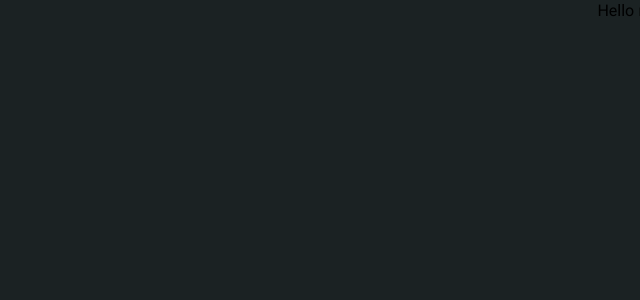
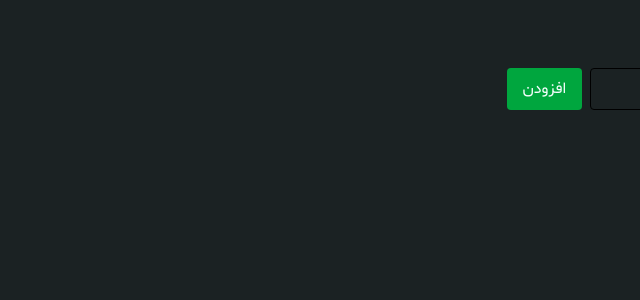
Before and after one commit to amirrrreza1/FastFood-BurgerMaker, a Next.js app: page /admin in a window 1280 px wide. Shown: the top 300 px of the page, without its empty margins (640-1280 px from the left). Built offline with nearby package versions, Linux system fonts and the light colour scheme; a web font is replaced by a local one.

Commit message:
feat: implement menu management features with CRUD operations and sidebar navigation

```diff
--- a/package.json
+++ b/package.json
@@ -20,7 +20,8 @@
     "react-dom": "^19.0.0",
     "react-toastify": "^11.0.5",
     "resend": "^4.5.1",
-    "sweetalert2": "^11.21.0"
+    "sweetalert2": "^11.21.0",
+    "zod": "^3.25.7"
   },
   "devDependencies": {
     "@tailwindcss/postcss": "^4",
--- a/src/Components/Menu/Menu.tsx
+++ b/src/Components/Menu/Menu.tsx
@@ -1,6 +1,6 @@
 "use client";
 
-import { useState } from "react";
+import { useRef, useState } from "react";
 import { menu, MenuItem } from "@/Lib/menu";
 import MenuItemCard from "../MenuItemcard/MenuItemCard";
 
@@ -10,17 +10,16 @@ const categories: MenuItem["category"][] = [
   "سوخاری",
   "پیش‌غذا",
   "نوشیدنی",
+  "همه",
 ];
 
 export default function Menu() {
+  const categoryRefs = useRef<Record<string, HTMLElement>>({});
   const [activeCategory, setActiveCategory] = useState<
     MenuItem["category"] | "همه"
   >("همه");
 
-  const filteredMenu =
-    activeCategory === "همه"
-      ? menu
-      : menu.filter((item) => item.category === activeCategory);
+  const filteredMenu = menu;
 
   return (
     <div className="flex flex-col lg:flex-row gap-6">
@@ -30,14 +29,33 @@ export default function Menu() {
         </h3>
         <button onClick={() => setActiveCategory("همه")}>همه</button>
         {categories.map((cat) => (
-          <button key={cat} onClick={() => setActiveCategory(cat)}>
+          <button
+            key={cat}
+            onClick={() => {
+              if (cat === "همه") {
+                window.scrollTo({ top: 0, behavior: "smooth" });
+              } else {
+                const target = categoryRefs.current[cat];
+                target?.scrollIntoView({ behavior: "smooth", block: "start" });
+              }
+            }}
+          >
             {cat}
           </button>
         ))}
       </div>
       <div className="flex-1 grid grid-cols-1 sm:grid-cols-2 md:grid-cols-3 gap-4">
         {filteredMenu.map((item) => (
-          <MenuItemCard key={item.id} item={item} />
+          <div
+            key={item.id}
+            ref={(el) => {
+              if (el && !categoryRefs.current[item.category]) {
+                categoryRefs.current[item.category] = el;
+              }
+            }}
+          >
+            <MenuItemCard item={item} />
+          </div>
         ))}
       </div>
     </div>
--- /dev/null
+++ b/src/Components/MenuManager/MenuManager.tsx
@@ -0,0 +1,87 @@
+"use client";
+
+import { useState } from "react";
+
+type MenuItem = {
+  id: number;
+  name: string;
+  price: number;
+};
+
+const MenuManager = () => {
+  const [menuItems, setMenuItems] = useState<MenuItem[]>([]);
+  const [newItem, setNewItem] = useState({ name: "", price: 0 });
+
+  const addItem = () => {
+    setMenuItems([
+      ...menuItems,
+      { id: Date.now(), name: newItem.name, price: newItem.price },
+    ]);
+    setNewItem({ name: "", price: 0 });
+  };
+
+  const deleteItem = (id: number) => {
+    setMenuItems(menuItems.filter((item) => item.id !== id));
+  };
+
+  const editItem = (id: number, name: string, price: number) => {
+    setMenuItems(
+      menuItems.map((item) =>
+        item.id === id ? { ...item, name, price } : item
+      )
+    );
+  };
+
+  return (
+    <div>
+      <h2 className="text-xl font-bold mb-4">مدیریت آیتم‌های منو</h2>
+
+      <div className="flex gap-2 mb-4">
+        <input
+          type="text"
+          placeholder="نام آیتم"
+          value={newItem.name}
+          onChange={(e) => setNewItem({ ...newItem, name: e.target.value })}
+          className="border p-2 rounded"
+        />
+        <input
+          type="number"
+          placeholder="قیمت"
+          value={newItem.price}
+          onChange={(e) => setNewItem({ ...newItem, price: +e.target.value })}
+          className="border p-2 rounded"
+        />
+        <button
+          onClick={addItem}
+          className="bg-green-600 text-white px-4 rounded"
+        >
+          افزودن
+        </button>
+      </div>
+
+      <ul className="space-y-2">
+        {menuItems.map((item) => (
+          <li
+            key={item.id}
+            className="flex justify-between items-center border-b pb-2"
+          >
+            <div>
+              {item.name} - {item.price} تومان
+            </div>
+            <div className="space-x-2">
+              <button
+                onClick={() => deleteItem(item.id)}
+                className="bg-red-500 text-white px-2 rounded"
+              >
+                حذف
+              </button>
+              {/* در آینده ویرایش با فرم مجزا یا مودال */}
+            </div>
+          </li>
+        ))}
+      </ul>
+    </div>
+  );
+};
+
+export default MenuManager;
--- /dev/null
+++ b/src/Components/Sidebar/sidebar.tsx
@@ -0,0 +1,19 @@
+type Props = {
+  selected: string;
+  onSelect: (key: "menu") => void;
+};
+
+const Sidebar = ({ selected, onSelect }: Props) => {
+  return (
+    <div className="w-64 bg-gray-900 text-white p-4 space-y-2">
+      <div
+        className={`cursor-pointer p-2 rounded ${selected === "menu" ? "bg-gray-700" : ""}`}
+        onClick={() => onSelect("menu")}
+      >
+        مدیریت منو
+          </div>
+    </div>
+  );
+};
+
+export default Sidebar;
--- a/src/Lib/menu.ts
+++ b/src/Lib/menu.ts
@@ -6,7 +6,7 @@ export type MenuItem = {
   description: string;
   price: number;
   image: string;
-  category: "پیتزا" | "ساندویچ" | "سوخاری" | "پیش‌غذا" | "نوشیدنی";
+  category: "پیتزا" | "ساندویچ" | "سوخاری" | "پیش‌غذا" | "نوشیدنی" | "همه";
   calories: number;
   available: boolean;
 };
--- /dev/null
+++ b/src/Lib/schemas/menuSchema.ts
@@ -0,0 +1,10 @@
+import { z } from "zod";
+
+export const MenuItemSchema = z.object({
+  name: z.string().min(2),
+  description: z.string().min(5),
+  price: z.number().positive(),
+  category: z.enum(["پیتزا", "ساندویچ", "سوخاری", "پیش‌غذا", "نوشیدنی"]),
+  calories: z.number().positive(),
+  available: z.boolean(),
+});
--- a/src/app/(management)/admin/page.tsx
+++ b/src/app/(management)/admin/page.tsx
@@ -1,5 +1,20 @@
+"use client";
+
+import { useState } from "react";
+import Sidebar from "@/Components/Sidebar/sidebar";
+import MenuManager from "@/Components/MenuManager/MenuManager";
+
 const AdminPage = () => {
-    return ( <>Hello mamad</> );
-}
+  const [selectedPage, setSelectedPage] = useState<"menu">("menu");
+
+  return (
+    <div className="flex min-h-screen">
+      <Sidebar onSelect={setSelectedPage} selected={selectedPage} />
+      <div className="flex-1 p-6">
+        {selectedPage === "menu" && <MenuManager />}
+      </div>
+    </div>
+  );
+};
 
 export default AdminPage;
--- /dev/null
+++ b/src/app/api/menu/[di]/route.ts
@@ -0,0 +1,45 @@
+import { supabase } from "@/Lib/supabase";
+import { NextRequest, NextResponse } from "next/server";
+
+export async function GET(
+  _: NextRequest,
+  { params }: { params: { id: string } }
+) {
+  const { data, error } = await supabase
+    .from("menu_items")
+    .select("*")
+    .eq("id", params.id)
+    .single();
+  if (error)
+    return NextResponse.json({ error: error.message }, { status: 500 });
+  return NextResponse.json(data);
+}
+
+export async function PUT(
+  req: NextRequest,
+  { params }: { params: { id: string } }
+) {
+  const body = await req.json();
+  const { data, error } = await supabase
+    .from("menu_items")
+    .update(body)
+    .eq("id", params.id)
+    .select()
+    .single();
+  if (error)
+    return NextResponse.json({ error: error.message }, { status: 500 });
+  return NextResponse.json(data);
+}
+
+export async function DELETE(
+  _: NextRequest,
+  { params }: { params: { id: string } }
+) {
+  const { error } = await supabase
+    .from("menu_items")
+    .delete()
+    .eq("id", params.id);
+  if (error)
+    return NextResponse.json({ error: error.message }, { status: 500 });
+  return NextResponse.json({ success: true });
+}
--- /dev/null
+++ b/src/app/api/menu/create/route.ts
@@ -0,0 +1,33 @@
+import { z } from "zod";
+import { supabase } from "@/Lib/supabase";
+import { NextRequest, NextResponse } from "next/server";
+
+const MenuItemSchema = z.object({
+  name: z.string().min(1),
+  description: z.string().optional(),
+  price: z.number().int().nonnegative(),
+  image_url: z.string().url().optional(),
+  category: z.enum(["پیتزا", "ساندویچ", "سوخاری", "پیش‌غذا", "نوشیدنی"]),
+  calories: z.number().int().optional(),
+  available: z.boolean().default(true),
+});
+
+export async function POST(req: NextRequest) {
+  const body = await req.json();
+  const parse = MenuItemSchema.safeParse(body);
+
+  if (!parse.success) {
+    return NextResponse.json({ error: parse.error.flatten() }, { status: 400 });
+  }
+
+  const { data, error } = await supabase
+    .from("menu_items")
+    .insert(parse.data)
+    .select()
+    .single();
+
+  if (error)
+    return NextResponse.json({ error: error.message }, { status: 500 });
+
+  return NextResponse.json(data);
+}
--- a/src/app/api/menu/route.ts
+++ b/src/app/api/menu/route.ts
@@ -1,9 +1,14 @@
-// app/api/menu/route.ts
-import { menu } from "@/Lib/menu";
+import { supabase } from "@/Lib/supabase";
 import { NextResponse } from "next/server";
 
+export async function GET() {
+  const { data, error } = await supabase
+    .from("menu_items")
+    .select("*")
+    .order("id", { ascending: true });
 
+  if (error)
+    return NextResponse.json({ error: error.message }, { status: 500 });
 
-export async function GET() {
-  return NextResponse.json(menu);
+  return NextResponse.json(data);
 }
```
Also changed, not shown: src/Lib/codeStore.ts (line endings or trailing spaces), 1 other file (tests, documents, lock files or other folders).
